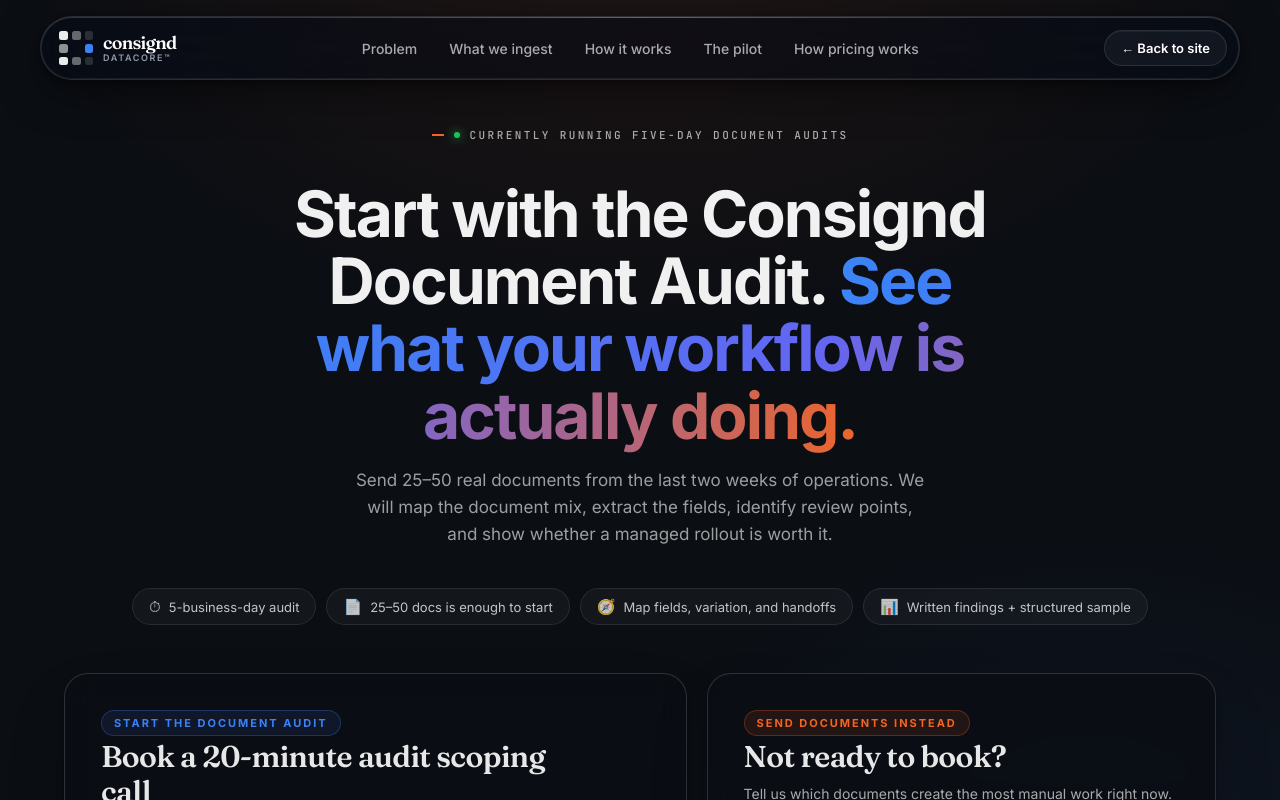
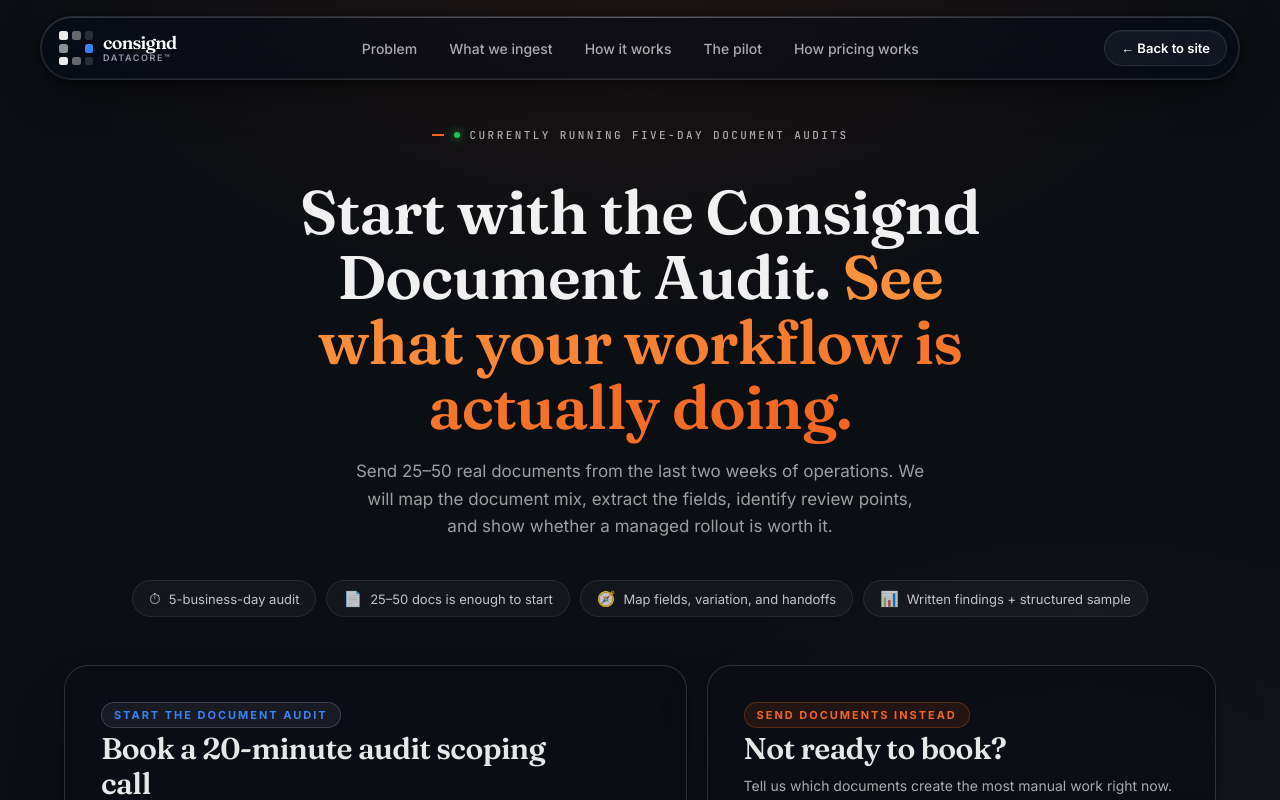
Before and after one commit to SaroashDS/consignd-website, a React (Vite) app: page /book-demo in a window 1280 px wide. Shown: the top 800 px of the page. Built offline with nearby package versions, Linux system fonts and the light colour scheme; no server answers.

Commit message:
fix: align /book-demo hero to brand type and single accent

```diff
--- a/src/pages/BookDemo.css
+++ b/src/pages/BookDemo.css
@@ -7,7 +7,7 @@
   position: absolute; inset: 0;
   background:
     radial-gradient(1000px 700px at 50% -15%, rgba(242,101,34,0.10), transparent 65%),
-    radial-gradient(800px 600px at 85% 110%, rgba(59,130,246,0.08), transparent 60%),
+    radial-gradient(800px 600px at 85% 110%, rgba(148,163,184,0.08), transparent 60%),
     var(--bg);
 }
 
@@ -22,16 +22,15 @@
   text-align: center; margin-bottom: 40px;
 }
 .book-h1 {
-  font-size: clamp(36px, 5vw, 68px);
-  line-height: 1.05; letter-spacing: -0.03em; font-weight: 700;
+  font-family: 'Fraunces', Georgia, serif;
+  font-size: clamp(34px, 4.8vw, 64px);
+  line-height: 1.06; letter-spacing: -0.015em; font-weight: 600;
   margin: 20px auto 18px; max-width: 18ch;
   color: rgba(255,255,255,0.94);
 }
 .book-h1 .accent {
-  background: linear-gradient(90deg, #93c5fd, #3B82F6, #6366f1, #F26522, #fb923c, #3B82F6, #93c5fd);
-  background-size: 300% 100%;
+  background: linear-gradient(90deg, #fb923c, #F26522);
   -webkit-background-clip: text; background-clip: text; -webkit-text-fill-color: transparent;
-  animation: heroAccentFlow 5s ease infinite;
 }
 .book-sub {
   max-width: 580px; margin: 0 auto; font-size: 17px; line-height: 1.6;
@@ -73,7 +72,7 @@
   font-size: 11px; letter-spacing: 0.18em; text-transform: uppercase;
   font-weight: 700; color: var(--blue-bright);
   padding: 5px 12px; border-radius: 999px;
-  background: rgba(59,130,246,0.1); border: 1px solid rgba(59,130,246,0.28);
+  background: rgba(148,163,184,0.1); border: 1px solid rgba(148,163,184,0.28);
   display: inline-block; margin-bottom: 4px;
 }
 .book-card-label-orange {
@@ -97,7 +96,7 @@
 }
 .chk-sm {
   width: 16px; height: 16px; border-radius: 5px; flex-shrink: 0;
-  background: rgba(59,130,246,0.18); border: 1px solid rgba(59,130,246,0.4);
+  background: rgba(148,163,184,0.18); border: 1px solid rgba(148,163,184,0.4);
   display: inline-flex; align-items: center; justify-content: center;
   color: var(--blue-bright);
 }
@@ -149,9 +148,9 @@
 .form-input:focus,
 .form-select:focus,
 .form-textarea:focus {
-  border-color: rgba(59,130,246,0.55);
-  background: rgba(59,130,246,0.06);
-  box-shadow: 0 0 0 3px rgba(59,130,246,0.12);
+  border-color: rgba(148,163,184,0.55);
+  background: rgba(148,163,184,0.06);
+  box-shadow: 0 0 0 3px rgba(148,163,184,0.12);
 }
 .form-select {
   cursor: pointer; appearance: none;
```
